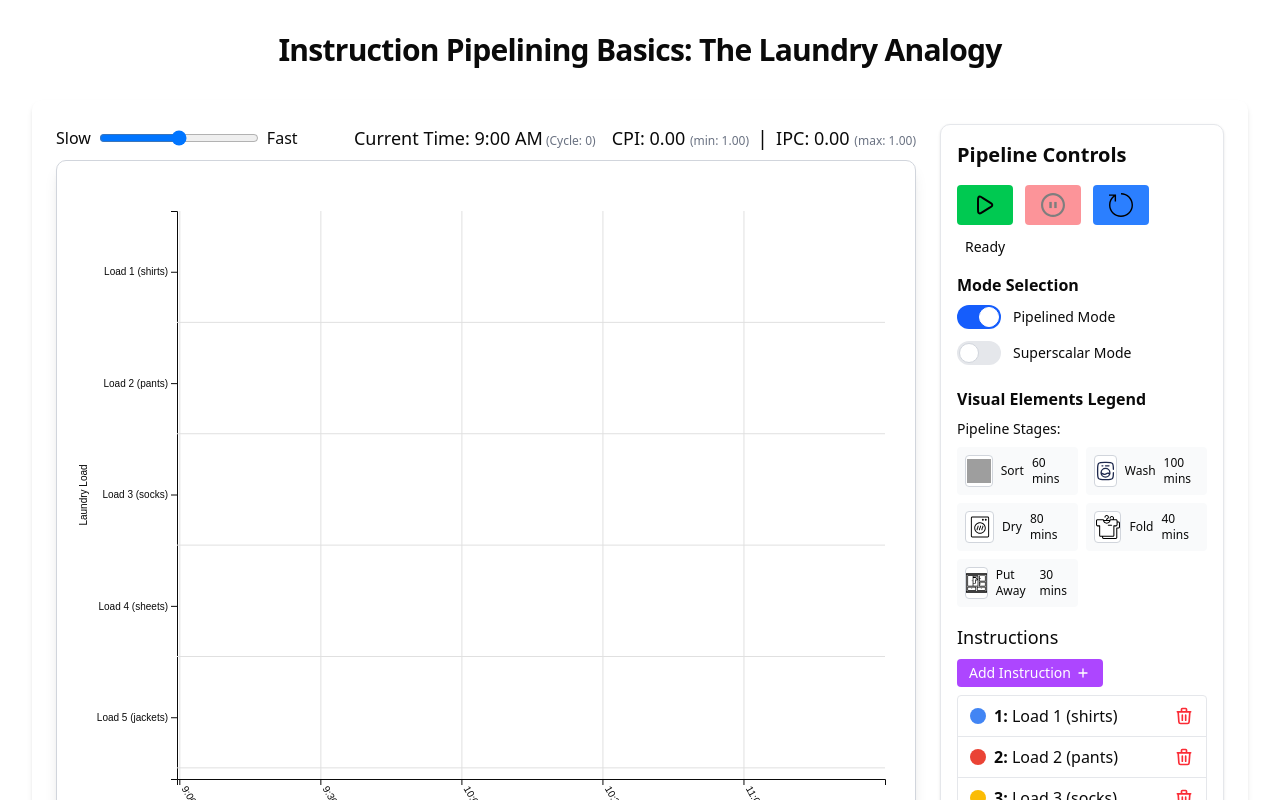
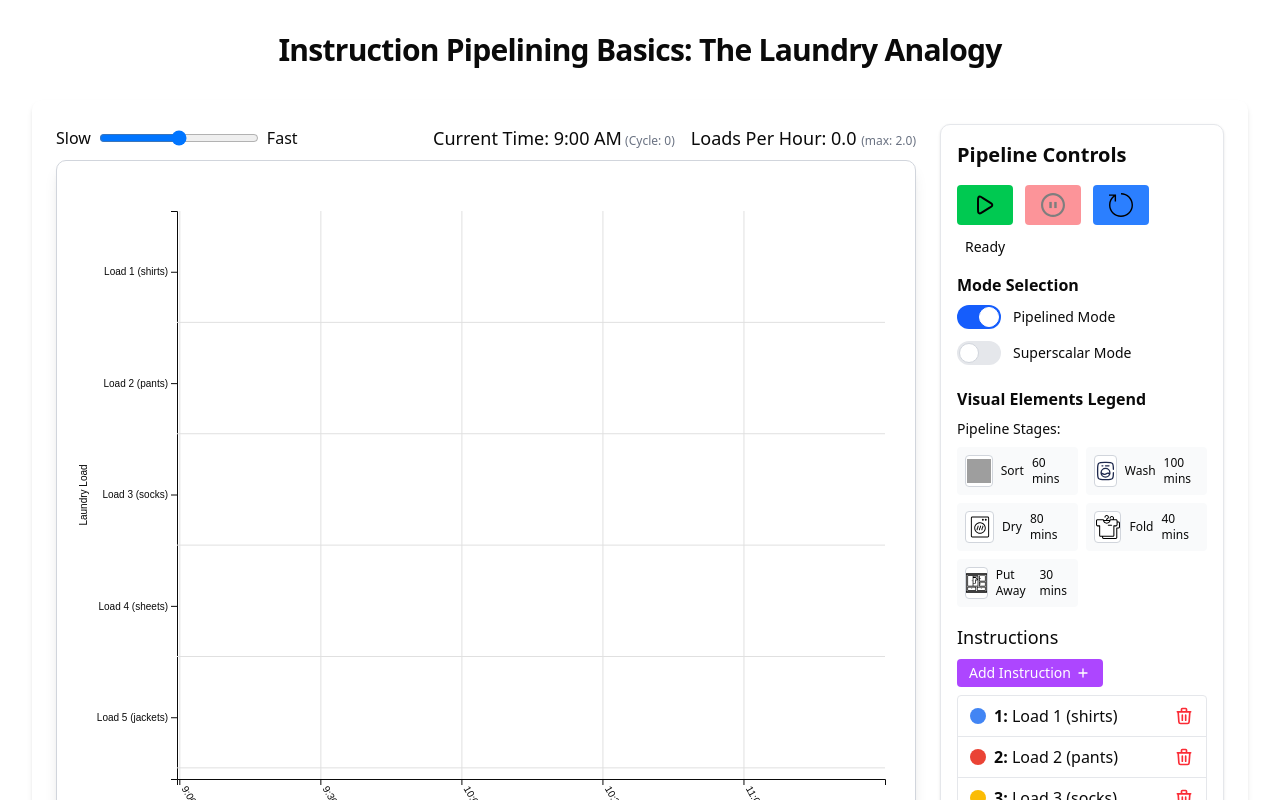
Before and after one commit to Goodr-Interactive/viz-computer-systems, a React (Vite) app: page /csc368/pipelining in a window 1280 px wide. Shown: the top 800 px of the page. Built offline with nearby package versions, Linux system fonts and the light colour scheme; grey boxes are pictures that could not be loaded.

Commit message:
loads per hour + fix current time

```diff
--- a/src/pages/csc368/pipelining/components/PipelineVisualization.tsx
+++ b/src/pages/csc368/pipelining/components/PipelineVisualization.tsx
@@ -23,6 +23,7 @@ import {
   TIMING_CONFIG,
   LAYOUT_CONFIG,
   SUPERSCALAR_CONFIG,
+  PERFORMANCE_CONFIG,
   getStageScalingFactor,
   getStageTimingInfo
 } from "./config";
@@ -441,7 +442,7 @@ export const PipelineVisualization: React.FC<PipelineVisualizationProps> = ({
   const getCurrentTimeLabel = () => {
     if (cycles === 0) return `${TIMING_CONFIG.START_TIME_HOUR}:00 AM`;
 
-    const minutes = Math.floor(cycles / 2) * TIMING_CONFIG.CYCLE_DURATION_MINUTES;
+    const minutes = cycles * TIMING_CONFIG.CYCLE_DURATION_MINUTES;
     const hours = Math.floor(TIMING_CONFIG.START_TIME_HOUR + minutes / 60);
     const mins = minutes % 60;
     const ampm = hours >= 12 ? "PM" : "AM";
@@ -449,27 +450,27 @@ export const PipelineVisualization: React.FC<PipelineVisualizationProps> = ({
     return `${hour12}:${mins === 0 ? "00" : mins} ${ampm}`;
   };
 
-  // Calculate CPI (Cycles Per Instruction) and IPC (Instructions Per Cycle)
-  const cpi =
-    pipelineInstructions.length > 0 && cycles > 0
-      ? (cycles / Math.min(cycles, pipelineInstructions.length)).toFixed(2)
-      : "0.00";
+  // Calculate laundry loads per hour performance metric
+  // This shows how many loads of laundry can be completed per hour
+  const completedInstructions = pipelineInstructions.filter(
+    instr => instr.currentStage !== undefined && instr.currentStage >= PIPELINE_STAGES.length
+  ).length;
 
-  const ipc =
-    cycles > 0 ? (Math.min(cycles, pipelineInstructions.length) / cycles).toFixed(2) : "0.00";
+  // Convert cycles to hours and calculate loads per hour
+  const currentTimeInHours = cycles > 0 ? (cycles * TIMING_CONFIG.CYCLE_DURATION_MINUTES) / 60 : 0;
+  const loadsPerHour = currentTimeInHours > 0
+    ? (completedInstructions / currentTimeInHours).toFixed(PERFORMANCE_CONFIG.METRIC_DISPLAY_PRECISION)
+    : "0.0";
 
-  // Calculate theoretical maximum metrics
-  const theoreticalMaxCPI = isPipelined
+  // Theoretical maximum loads per hour calculation
+  // In pipelined mode: 1 load per cycle after initial fill
+  // In non-pipelined mode: 1 load per (number of stages) cycles
+  const cyclesPerHour = 60 / TIMING_CONFIG.CYCLE_DURATION_MINUTES; // How many cycles in an hour
+  const theoreticalMaxLoadsPerHour = isPipelined
     ? isSuperscalarActive
-      ? (1 / superscalarFactor).toFixed(2)
-      : "1.00"
-    : PIPELINE_STAGES.length.toFixed(2);
-
-  const theoreticalMaxIPC = isPipelined
-    ? isSuperscalarActive
-      ? superscalarFactor.toString()
-      : "1.00"
-    : (1 / PIPELINE_STAGES.length).toFixed(2);
+      ? (cyclesPerHour * superscalarFactor).toFixed(PERFORMANCE_CONFIG.METRIC_DISPLAY_PRECISION) // Multiple loads can start per cycle
+      : cyclesPerHour.toFixed(PERFORMANCE_CONFIG.METRIC_DISPLAY_PRECISION) // One load per cycle
+    : (cyclesPerHour / PIPELINE_STAGES.length).toFixed(PERFORMANCE_CONFIG.METRIC_DISPLAY_PRECISION); // One load every N cycles
 
   // Set up D3 scales for our chart
   const margin = LAYOUT_CONFIG.MARGINS;
@@ -542,13 +543,7 @@ export const PipelineVisualization: React.FC<PipelineVisualizationProps> = ({
             <div className="flex items-center gap-2 text-center">
               <div>
                 <h3 className="text-lg font-medium">
-                  CPI: {cpi} <span className="text-xs text-gray-500">(min: {theoreticalMaxCPI})</span>
-                </h3>
-              </div>
-              <div className="text-xl">|</div>
-              <div>
-                <h3 className="text-lg font-medium">
-                  IPC: {ipc} <span className="text-xs text-gray-500">(max: {theoreticalMaxIPC})</span>
+                  {PERFORMANCE_CONFIG.LOADS_PER_HOUR_LABEL}: {loadsPerHour} <span className="text-xs text-gray-500">(max: {theoreticalMaxLoadsPerHour})</span>
                 </h3>
               </div>
             </div>
--- a/src/pages/csc368/pipelining/components/config.ts
+++ b/src/pages/csc368/pipelining/components/config.ts
@@ -169,6 +169,22 @@ export const TIMING_CONFIG = {
 };
 
 /**
+ * PERFORMANCE METRICS CONFIGURATION
+ *
+ * Configuration for performance metrics display.
+ *
+ * Usage:
+ * - SHOW_LOADS_PER_HOUR: Whether to display loads per hour metric
+ * - LOADS_PER_HOUR_LABEL: Custom label for the loads per hour metric
+ * - METRIC_DISPLAY_PRECISION: Number of decimal places to show
+ */
+export const PERFORMANCE_CONFIG = {
+  SHOW_LOADS_PER_HOUR: true,           // Show loads per hour metric
+  LOADS_PER_HOUR_LABEL: "Loads Per Hour", // Label for the metric
+  METRIC_DISPLAY_PRECISION: 1,         // Show 1 decimal place
+};
+
+/**
  * STAGE SCALING UTILITIES
  *
  * Helper functions to calculate stage scaling based on stage lengths.
```
